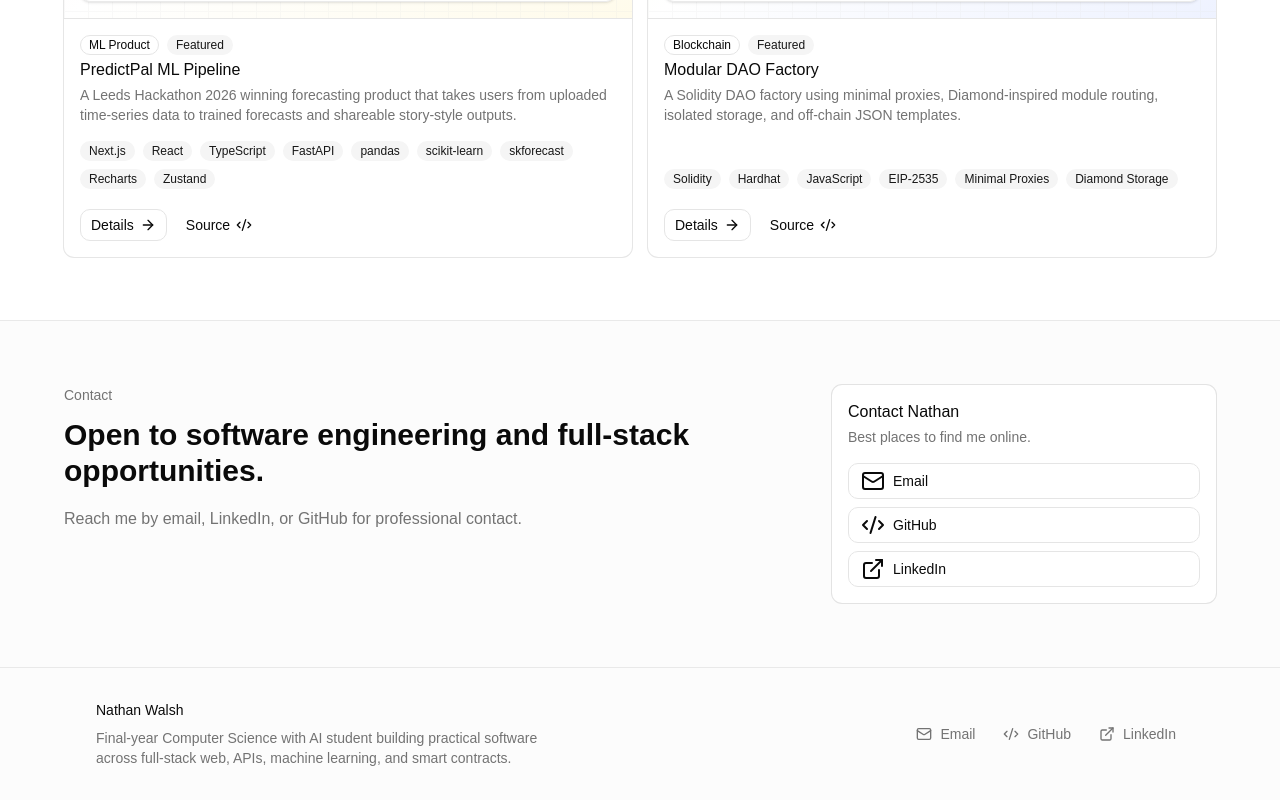
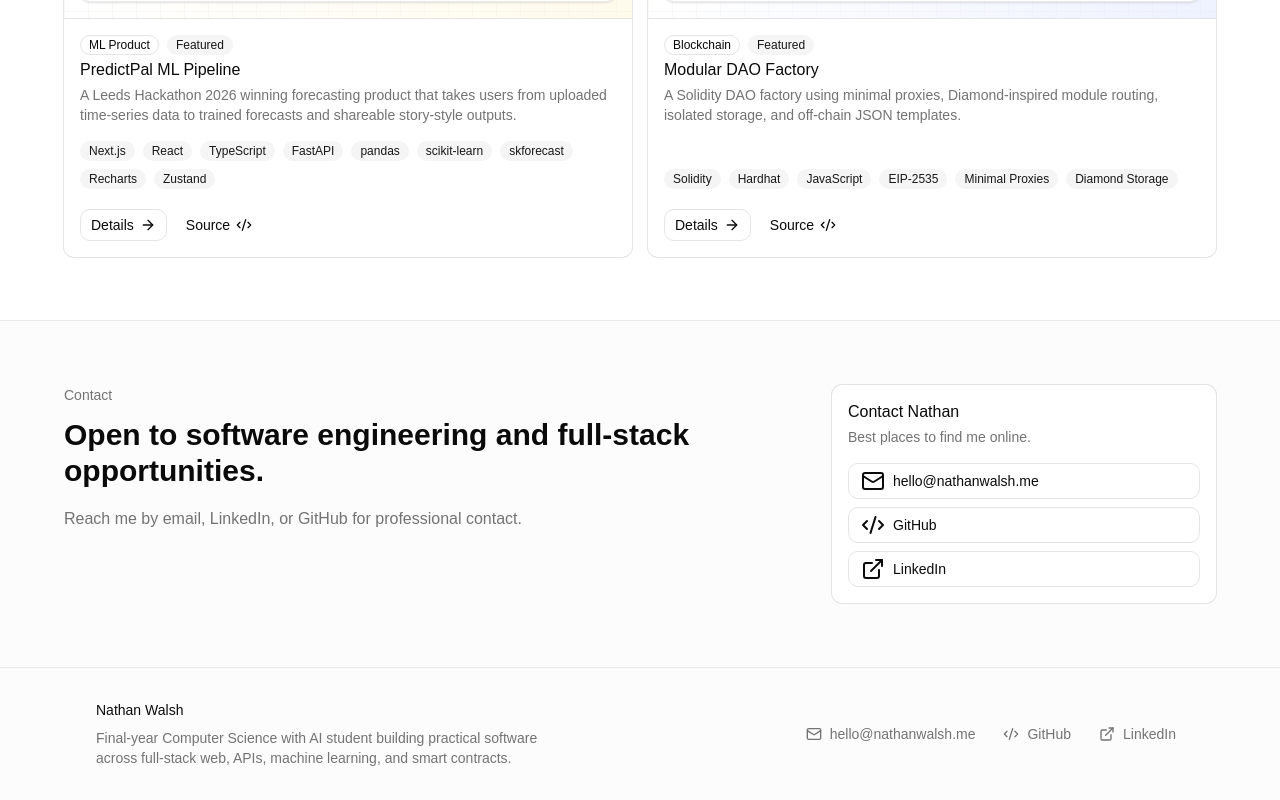
Before and after one commit to NathanWalash/portfolio, a React (Vite) app: page / in a window 1280 px wide. Shown: the part 2386-3186 px from the top of the page. Built offline with nearby package versions, Linux system fonts and the light colour scheme.

Commit message:
content: show contact email address

```diff
--- a/src/data/profile.ts
+++ b/src/data/profile.ts
@@ -1,7 +1,7 @@
 import profileImageSrc from "@/assets/pfp.jpg"
 
 export type SocialLink = {
-  label: "GitHub" | "LinkedIn" | "Email"
+  label: string
   href: string
   external?: boolean
 }
@@ -37,7 +37,7 @@ export const profile = {
       external: true,
     },
     email: {
-      label: "Email",
+      label: "hello@nathanwalsh.me",
       href: "mailto:hello@nathanwalsh.me",
     },
   },
```
